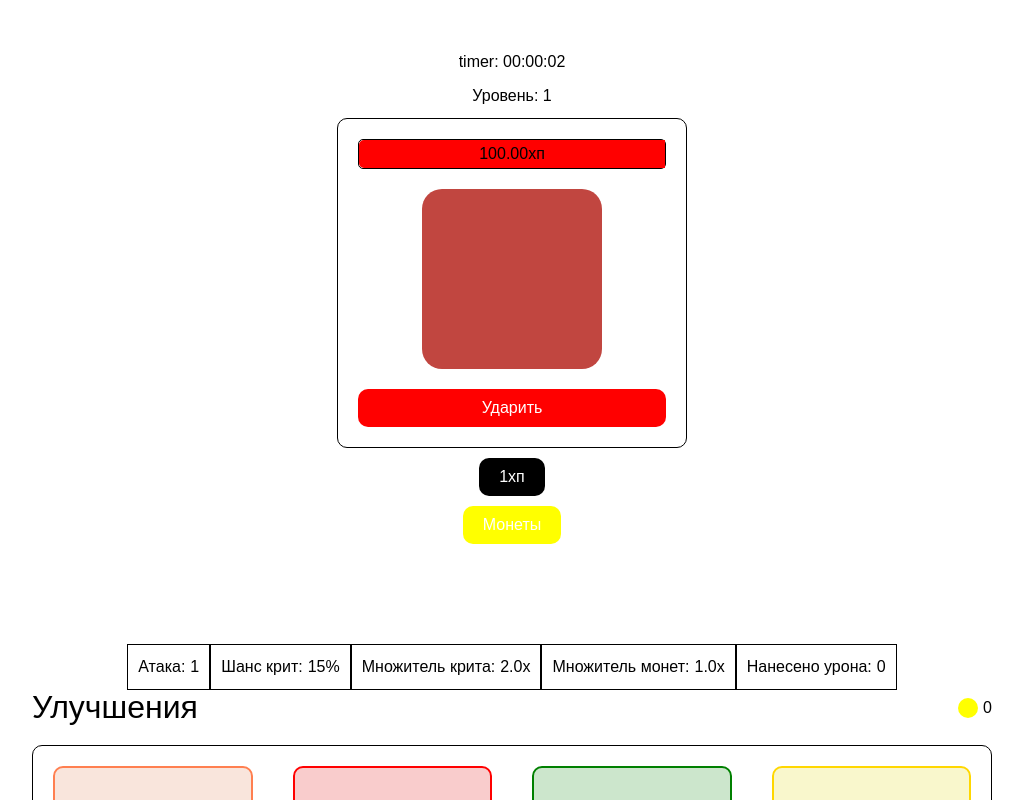
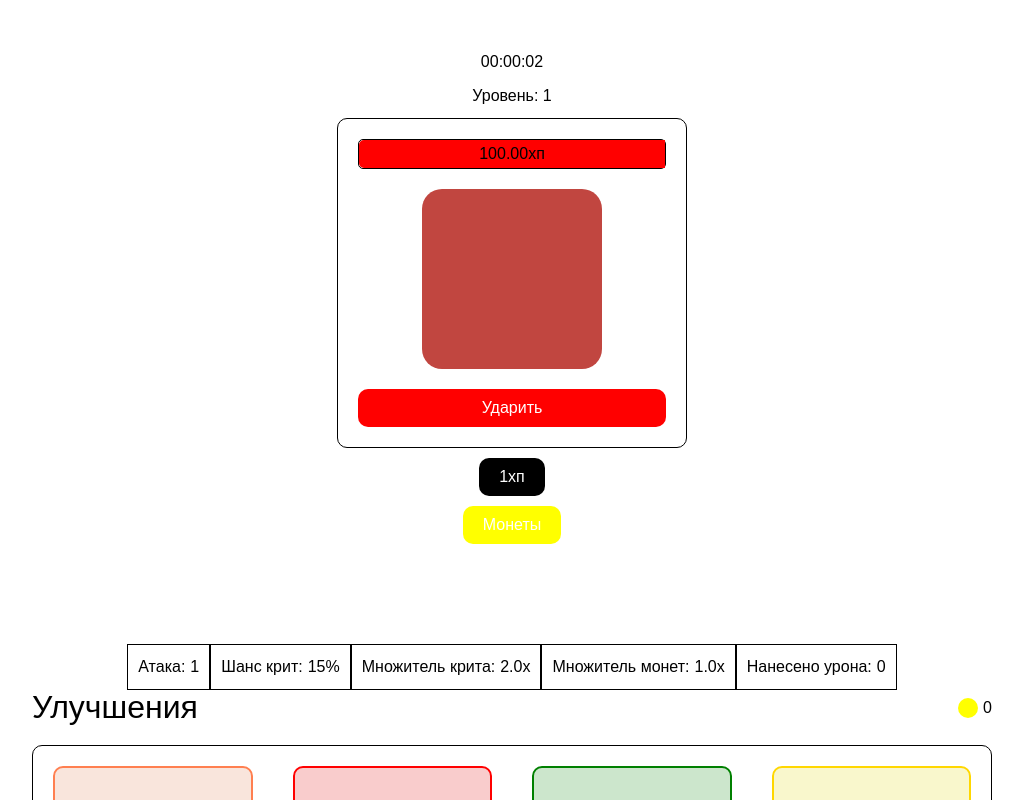
Before and after one commit to HELLRAID-cmd/Tap-Tap-MonsterHunter, a React (Vite) app in the folder client/: page / in a window 1280 px wide. Both pictures are taken after a click on the button "Начать". Shown: the top 800 px of the page, without its empty margins (128-1151 px from the left). Built offline with nearby package versions, Linux system fonts and the light colour scheme.

Commit message:
Удалил текст, изменил на span

```diff
--- a/client/src/Components/Monster/Monster.tsx
+++ b/client/src/Components/Monster/Monster.tsx
@@ -44,7 +44,7 @@ export const Monster = ({ health }: MonsterProps) => {
 
   return (
     <div className="monster">
-      <p>timer: {formatTime(timerValue)}</p>
+      <span>{formatTime(timerValue)}</span>
       <p className="monster-lvl">Уровень: {levelMonster}</p>
       <div className="monster-wrapper">
         {/* Цифры урона */}
```
